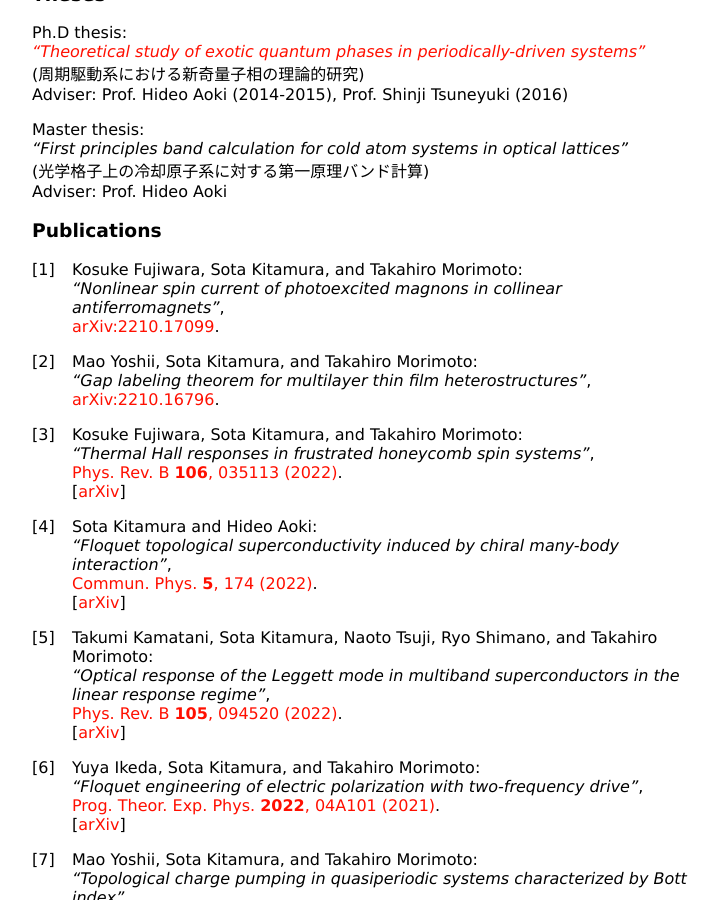
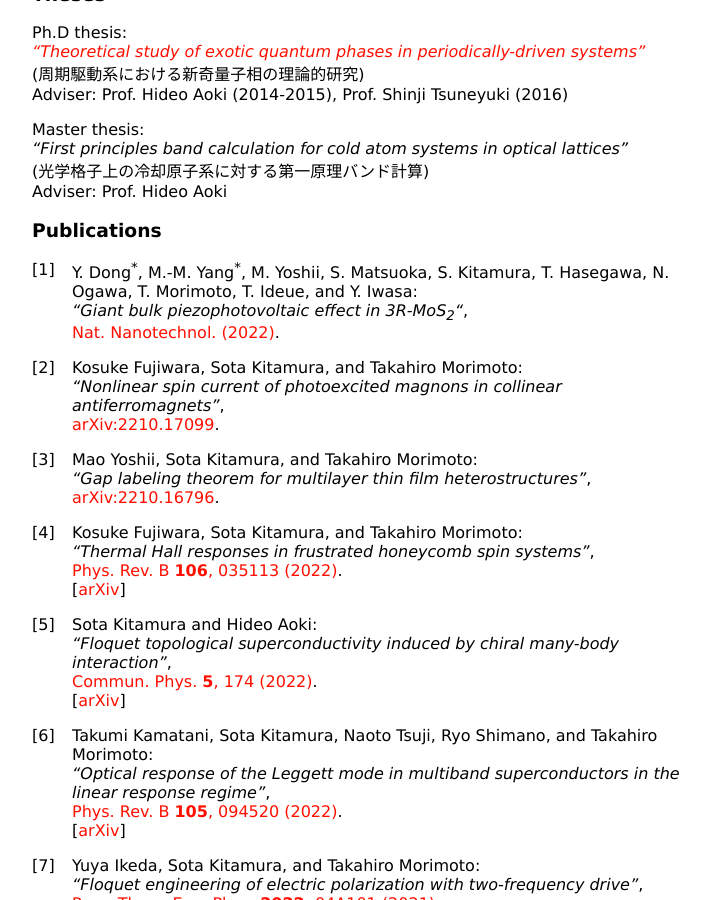
Before and after one commit to sotaph/sotaph.github.io, a Jekyll site: the page built from index.md, in a window 1280 px wide and 900 px high, scrolled down 866 px. Shown: the whole window, without its empty margins (258-976 px from the left). Built offline with Jekyll 4.4.1, drawn with Linux system fonts in a browser that asks for light colours; nearby versions of some CDN libraries; formulas are drawn with MathJax 3; a style sheet for code colours, icons or effects is not loaded; some of the changed text lies outside the part shown.

Commit message:
add cmpss67

```diff
--- a/index.md
+++ b/index.md
@@ -51,6 +51,10 @@ Adviser: Prof. Hideo Aoki
 
 ### Publications
 
+
+1. Y. Dong<sup>\*</sup>, M.-M. Yang<sup>\*</sup>, M. Yoshii, S. Matsuoka, S. Kitamura, T. Hasegawa, N. Ogawa, T. Morimoto, T. Ideue, and Y. Iwasa:
+_"Giant bulk piezophotovoltaic effect in 3R-MoS<sub>2</sub>"_,
+[Nat. Nanotechnol. (2022)](https://doi.org/10.1038/s41565-022-01252-8).
 
 1. Kosuke Fujiwara, Sota Kitamura, and Takahiro Morimoto:
 _"Nonlinear spin current of photoexcited magnons in collinear antiferromagnets"_,
@@ -161,7 +165,7 @@ _"Interaction-Driven Topological Insulator in Fermionic Cold Atoms on an Optical
 ### 担当講義
 
 - 2022年度A1A2 木曜14:00-16:00 統計力学演習 (物理工学科)
-- 2022年8月 第67回 物性若手夏の学校 講義E「周期駆動量子系の物理」
+- 2022年8月 [第67回 物性若手夏の学校 講義E「周期駆動量子系の物理」](cmpss67)
 - 2022年度S1S2 金曜14:55-16:55 数学2D演習 (物理工学科、計数工学科)
 - 2021年度A1A2 木曜13:00-16:40 数学及力学演習 (物理工学科)
 - 2021年度S1S2 金曜14:55-16:55 数学2D演習 (物理工学科、計数工学科)
```
Also changed, not shown: cmpss67.md (added, +32 -0 lines), images/dissipative.png (added), images/fwsm.png (added), images/nrlz.png (added), images/sce.png (added), 2 other files.
